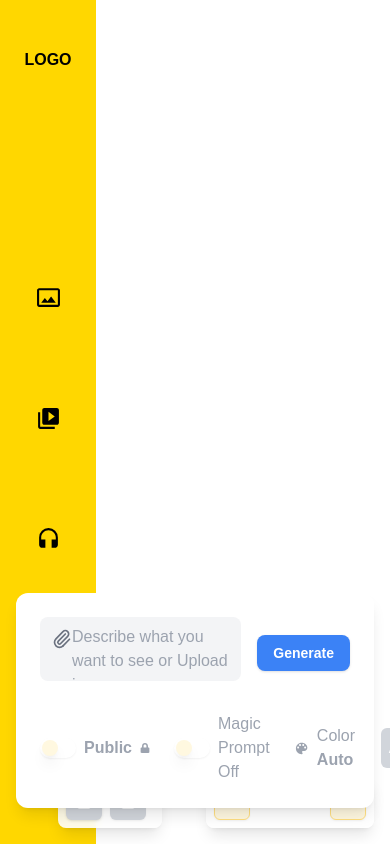
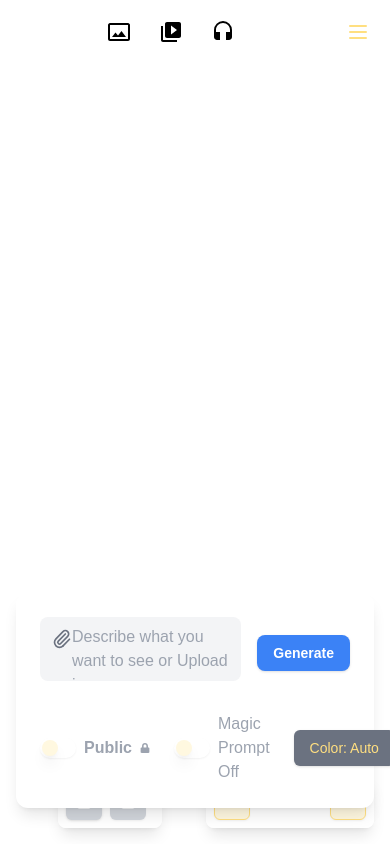
Before and after one commit to Model-Pipelines/imagepipeline-frontend, a Next.js app: page / in a window 390 px wide. Built offline with nearby package versions, Linux system fonts and the light colour scheme.

Commit message:
minimize the code structure

```diff
--- a/src/components/PromptUI/ImagePromptUI.tsx
+++ b/src/components/PromptUI/ImagePromptUI.tsx
@@ -30,19 +30,19 @@ const ImagePromptUI = () => {
   const [magicPrompt, setMagicPrompt] = useState(false);
   const [isSettingsPanelVisible, setIsSettingsPanelVisible] = useState(false);
   const [isColorPaletteVisible, setIsColorPaletteVisible] = useState(false);
+  const [isPaletteOpen, setIsPaletteOpen] = useState(false);
   const [inputText, setInputText] = useState("");
   const [loading, setLoading] = useState(false);
   const [paperclipImage, setPaperclipImage] = useState<string | null>(null);
-  const [generationType, setGenerationType] =
-    useState<GenerationType>("default");
+  const [generationType, setGenerationType] = useState<GenerationType>("default");
   const [isUploading, setIsUploading] = useState(false);
   const [uploadPreview, setUploadPreview] = useState<string | null>(null);
   const [logoPrompt, setLogoPrompt] = useState("");
   const [isLogoDialogOpen, setIsLogoDialogOpen] = useState(false);
 
-  const selectedPalette = useColorPaletteStore(
-    (state) => state.selectedPalette
-  );
+  const selectedPalette = useColorPaletteStore((state) => state.selectedPalette);
+  const setSelectedPalette = useColorPaletteStore((state) => state.setSelectedPalette);
+
   const addMedia = useCanvasStore((state) => state.addMedia);
   const textAreaRef = useRef<HTMLTextAreaElement>(null);
 
@@ -67,6 +67,7 @@ const ImagePromptUI = () => {
 
   const toggleColorPalette = () => {
     setIsColorPaletteVisible((prev) => !prev);
+    setIsPaletteOpen((prev) => !prev);
   };
 
   const handlePaperclipClick = () => {
@@ -78,9 +79,7 @@ const ImagePromptUI = () => {
     input.click();
   };
 
-  const handlePaperclipFileUpload = async (
-    event: ChangeEvent<HTMLInputElement>
-  ) => {
+  const handlePaperclipFileUpload = async (event: ChangeEvent<HTMLInputElement>) => {
     const file = event.target.files?.[0];
     if (!file) return;
 
@@ -255,7 +254,7 @@ const ImagePromptUI = () => {
           result = await generateOutlineImage({
             controlnet: "canny",
             prompt: inputText,
-            init_image: paperclipImage,
+            image: paperclipImage,
             num_inference_steps: 30,
             samples: 1,
           });
@@ -269,7 +268,7 @@ const ImagePromptUI = () => {
           result = await generateDepthImage({
             controlnets: "depth",
             prompt: inputText,
-            init_image: paperclipImage,
+            image: paperclipImage,
             num_inference_steps: 30,
             samples: 1,
           });
@@ -283,7 +282,7 @@ const ImagePromptUI = () => {
           result = await generatePoseImage({
             controlnets: "openpose",
             prompt: inputText,
-            init_image: paperclipImage,
+            image: paperclipImage,
             num_inference_steps: 30,
             samples: 1,
           });
@@ -347,7 +346,7 @@ const ImagePromptUI = () => {
           }
           result = await generateLogo({
             logo_prompt: inputText,
-            applied_prompt: inputText,
+            prompt: inputText,
             image: paperclipImage,
           });
           break;
@@ -479,23 +478,16 @@ const ImagePromptUI = () => {
 
         <div className="flex items-center gap-4">
           <div className="flex items-center gap-2">
-            <IoMdColorPalette
-              size={25}
-              className={`cursor-pointer ${
-                isColorPaletteVisible ? "text-blue-500" : "text-gray-400"
-              } hover:text-gray-500 dark:text-white`}
+            <Button
               onClick={toggleColorPalette}
-            />
-            <span className="text-gray-400 dark:text-gray-200">
-              Color
-              <span className="font-bold">
-                {selectedPalette ? ` ${selectedPalette.name}` : " Auto"}
-              </span>
-            </span>
+              className={isPaletteOpen ? "bg-blue-500" : "bg-gray-500"}
+            >
+              Color: {selectedPalette ? selectedPalette.name : "Auto"}
+            </Button>
           </div>
           <div className="bg-gray-300 hover:bg-gray-400 p-2 rounded-md">
             <button className="text-white" onClick={toggleSettingsPanel}>
-              Advance
+              Setting
             </button>
           </div>
           {selectedPalette && <SelectedPaletteDisplay />}
@@ -507,7 +499,7 @@ const ImagePromptUI = () => {
           <SettingsPanel
             onTypeChange={(type: GenerationType) => setGenerationType(type)}
             paperclipImage={paperclipImage}
-            inputText={inputText} // Pass inputText to SettingsPanel
+            inputText={inputText}
           />
         </div>
       )}
--- a/src/components/Sidebar/Sidebar.tsx
+++ b/src/components/Sidebar/Sidebar.tsx
@@ -1,74 +1,101 @@
 "use client";
 
 import Link from "next/link";
-import { FC, useState } from "react";
+import { type FC, useState } from "react";
 import { usePromptUIStore } from "@/lib/store";
 import { MdOutlinePhotoSizeSelectActual, MdVideoLibrary, MdHeadset } from "react-icons/md";
-import { FaBars } from "react-icons/fa6";
-import { FaUserCircle } from "react-icons/fa";
 import AccountDropdown from "./AccountDropdown";
+import { useMediaQuery } from "@/hooks/use-media-query";
 
 const Sidebar: FC = () => {
   const setSelectedType = usePromptUIStore((state) => state.setSelectedType);
   const [activeIcon, setActiveIcon] = useState<string | null>(null);
+  const isMobile = useMediaQuery("(max-width: 640px)");
 
   const handleIconClick = (type: string) => {
     setActiveIcon((prev) => (prev === type ? null : type));
     setSelectedType(type);
   };
 
-  return (
-    <div className="flex flex-col bg-[#ffd700] dark:bg-[#ffa726] items-center justify-between min-h-screen w-24 py-10 flex-shrink-0">
+  const sidebarItems = [
+    { type: "image", icon: MdOutlinePhotoSizeSelectActual, label: "Image" },
+    { type: "video", icon: MdVideoLibrary, label: "Video" },
+    { type: "audio", icon: MdHeadset, label: "Audio" },
+  ];
+
+  const renderSidebarContent = () => (
+    <>
       <Link href="#" aria-label="Logo">
         <div className="p-2 rounded-md text-black dark:text-white font-bold">LOGO</div>
       </Link>
 
       <div className="flex flex-col items-center space-y-20">
+        {sidebarItems.map((item) => (
           <div
+            key={item.type}
             className={`p-2 rounded-md cursor-pointer ${
-            activeIcon === "image"
+              activeIcon === item.type
                 ? "bg-yellow-500 dark:bg-gray-700 text-white"
                 : "hover:bg-yellow-500 dark:hover:bg-gray-700 text-black dark:text-white"
             }`}
-          onClick={() => handleIconClick("image")}
-          aria-label="image"
+            onClick={() => handleIconClick(item.type)}
+            aria-label={item.label}
           >
-          <MdOutlinePhotoSizeSelectActual size={25} />
+            <item.icon size={25} />
           </div>
-
-        <div
-          className={`p-2 rounded-md cursor-pointer ${
-            activeIcon === "video"
-              ? "bg-yellow-500 dark:bg-gray-700 text-white"
-              : "hover:bg-yellow-500 dark:hover:bg-gray-700 text-black dark:text-white"
-          }`}
-          onClick={() => handleIconClick("video")}
-          aria-label="Videos"
-        >
-          <MdVideoLibrary size={25} />
-        </div>
-
-        <div
-          className={`p-2 rounded-md cursor-pointer ${
-            activeIcon === "audio"
-              ? "bg-yellow-500 dark:bg-gray-700 text-white"
-              : "hover:bg-yellow-500 dark:hover:bg-gray-700 text-black dark:text-white"
-          }`}
-          onClick={() => handleIconClick("audio")}
-          aria-label="Audio"
-        >
-          <MdHeadset size={25} />
-        </div>
+        ))}
       </div>
 
       <div className="flex flex-col items-center space-y-10">
-        <div
-          className="hover:bg-yellow-500 dark:hover:bg-gray-700 p-2 rounded-md text-black dark:text-white cursor-pointer"
-        >
+        <div className="hover:bg-yellow-500 dark:hover:bg-gray-700 p-2 rounded-md text-black dark:text-white cursor-pointer">
           <AccountDropdown />
         </div>
       </div>
+    </>
+  );
+
+  const renderMobileDock = () => (
+    <div className="fixed top-0 left-0 right-0 z-50 w-full p-2 flex justify-between items-center">
+      {/* Dock items in the center */}
+      <div className="flex justify-center gap-3 flex-1">
+        {sidebarItems.map((item, idx) => (
+          <div
+            key={idx}
+            className={`flex items-center justify-center p-2 rounded-full cursor-pointer transition-all duration-200 ${
+              activeIcon === item.type
+                ? "bg-yellow-500 dark:bg-gray-700 scale-110" // Scale and color change on active
+                : "bg-transparent hover:bg-gray-200 dark:hover:bg-neutral-700" // Transparent background by default
+            }`}
+            onClick={() => handleIconClick(item.type)}
+          >
+            <item.icon
+              className={`h-6 w-6 ${
+                activeIcon === item.type
+                  ? "text-white" // White icon for active state
+                  : "text-black dark:text-white" // Default icon color
+              }`}
+            />
           </div>
+        ))}
+      </div>
+
+      {/* AccountDropdown on the right */}
+      <div className="p-2 rounded-full cursor-pointer hover:bg-gray-200 dark:hover:bg-neutral-700">
+        <AccountDropdown />
+      </div>
+    </div>
+  );
+
+  return (
+    <>
+      {isMobile ? (
+        renderMobileDock()
+      ) : (
+        <div className="flex flex-col bg-[#ffd700] dark:bg-[#ffa726] items-center justify-between min-h-screen w-24 py-10 flex-shrink-0">
+          {renderSidebarContent()}
+        </div>
+      )}
+    </>
   );
 };
 
--- /dev/null
+++ b/src/hooks/use-media-query.ts
@@ -0,0 +1,23 @@
+import { useState, useEffect } from "react"
+
+export function useMediaQuery(query: string): boolean {
+  const [matches, setMatches] = useState(false)
+
+  useEffect(() => {
+    const media = window.matchMedia(query)
+
+    // Set the initial value
+    setMatches(media.matches)
+
+    // Define a callback function to handle changes
+    const listener = () => setMatches(media.matches)
+
+    // Add the listener to handle changes
+    media.addEventListener("change", listener)
+
+    // Remove the listener when the component unmounts
+    return () => media.removeEventListener("change", listener)
+  }, [query])
+
+  return matches
+}
```
Also changed, not shown: src/components/PromptUI/ColorPalleteUI/CustomColorPallete.tsx (line endings or trailing spaces), src/components/PromptUI/ColorPalleteUI/SelectedPaletteDisplay.tsx (line endings or trailing spaces). Lines whose indentation alone changed are shown as unchanged.
